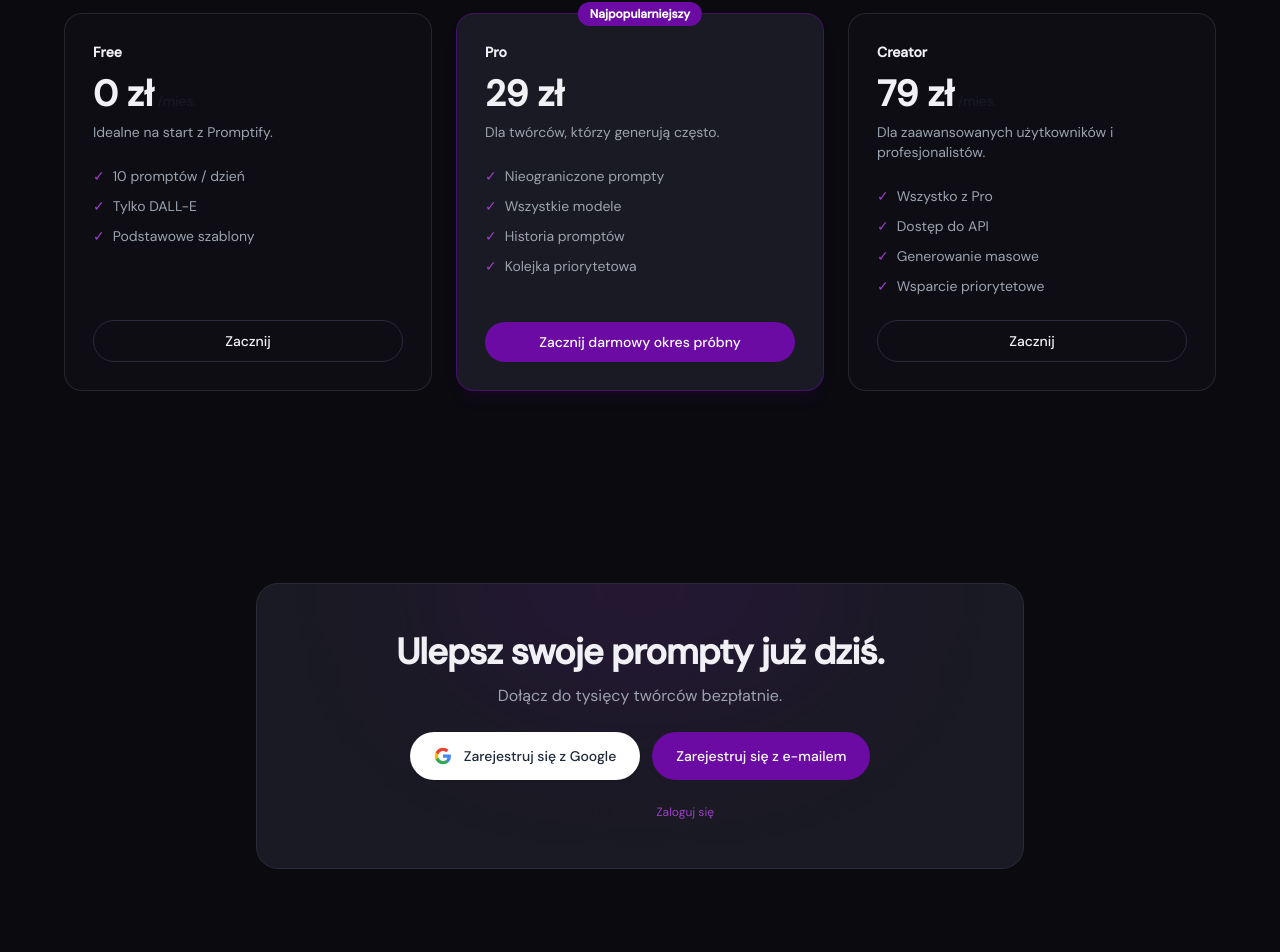
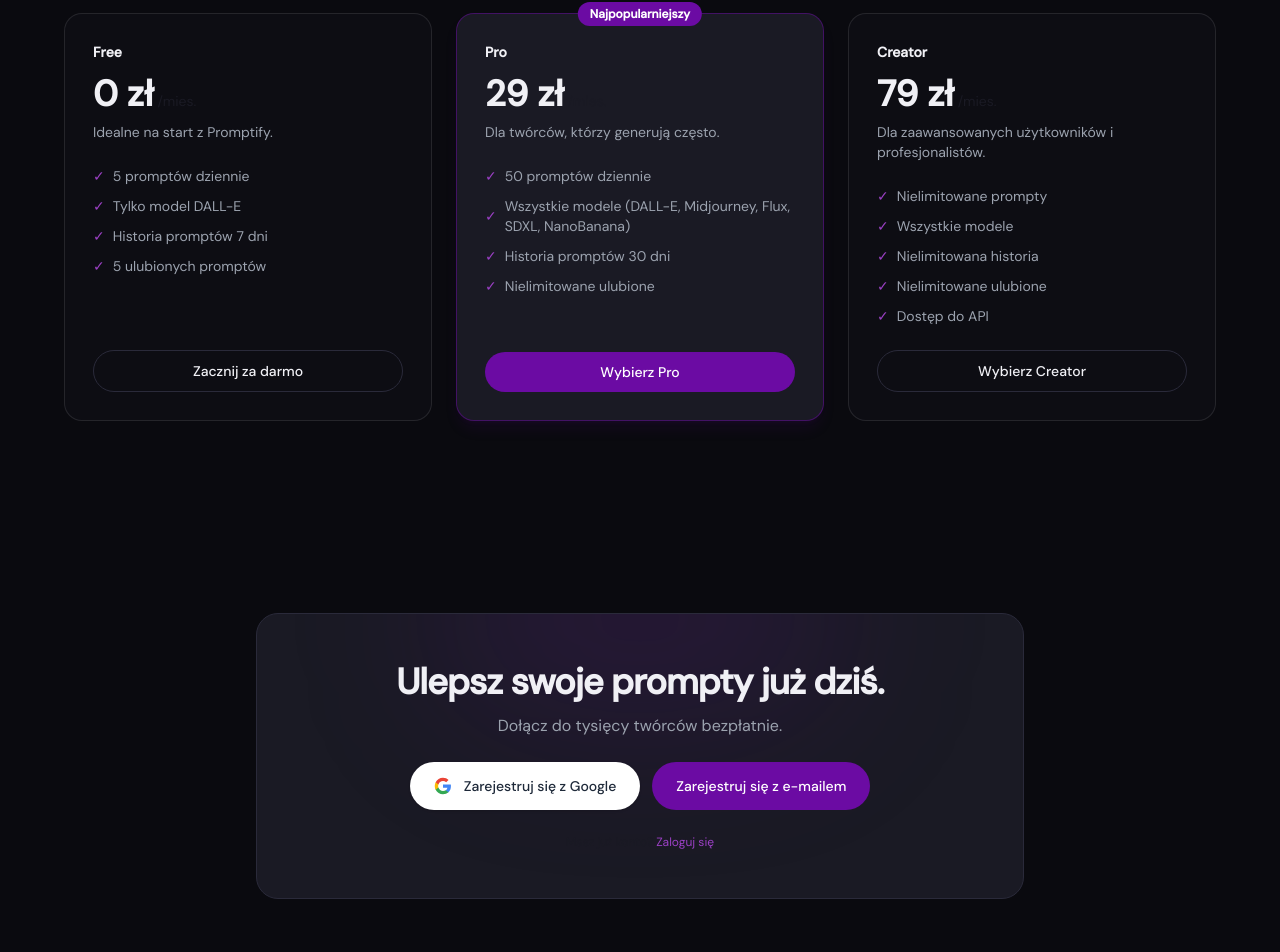
Before and after one commit to Frank2490/Promptify, a Next.js app: page / in a window 1280 px wide. Shown: the part 2135-3087 px from the top of the page. Built offline with nearby package versions, Linux system fonts and the light colour scheme; no server answers.

Commit message:
„stripe”

```diff
--- a/app/api/generate/route.ts
+++ b/app/api/generate/route.ts
@@ -16,7 +16,6 @@
   mood?: string;
   lighting?: string;
   composition?: string;
-  artistReference?: string;
 }
 
 interface GenerateResponse {
@@ -39,7 +38,7 @@
     return NextResponse.json({ error: "Invalid JSON body" }, { status: 400 });
   }
 
-  const { input, selectedModel, style, mood, lighting, composition, artistReference } = body;
+  const { input, selectedModel, style, mood, lighting, composition } = body;
 
   if (!input || typeof input !== "string" || input.trim().length === 0) {
     return NextResponse.json({ error: "Missing or empty 'input'." }, { status: 400 });
@@ -89,7 +88,7 @@
       model: "gpt-4o-mini",
       messages: [
         { role: "system", content: buildSystemPrompt(model) },
-        { role: "user", content: buildUserMessage(input, style, mood, lighting, composition, artistReference) },
+        { role: "user", content: buildUserMessage(input, style, mood, lighting, composition) },
       ],
       temperature: 0.8,
       response_format: { type: "json_object" },
--- /dev/null
+++ b/app/api/stripe/checkout/route.ts
@@ -0,0 +1,28 @@
+import { NextRequest, NextResponse } from "next/server";
+import Stripe from "stripe";
+import { createClient } from "@/lib/supabase/server";
+
+const stripe = new Stripe(process.env.STRIPE_SECRET_KEY!);
+
+export async function POST(req: NextRequest) {
+  const { priceId, plan } = await req.json();
+
+  const supabase = createClient();
+  const { data: { user } } = await supabase.auth.getUser();
+
+  if (!user) {
+    return NextResponse.json({ error: "Unauthorized" }, { status: 401 });
+  }
+
+  const session = await stripe.checkout.sessions.create({
+    mode: "subscription",
+    payment_method_types: ["card"],
+    line_items: [{ price: priceId, quantity: 1 }],
+    success_url: `${req.nextUrl.origin}/app?upgraded=true`,
+    cancel_url: `${req.nextUrl.origin}/#cennik`,
+    customer_email: user.email,
+    metadata: { userId: user.id, plan },
+  });
+
+  return NextResponse.json({ url: session.url });
+}
--- /dev/null
+++ b/app/api/stripe/webhook/route.ts
@@ -0,0 +1,38 @@
+import { NextRequest, NextResponse } from "next/server";
+import Stripe from "stripe";
+import { createClient } from "@/lib/supabase/server";
+
+const stripe = new Stripe(process.env.STRIPE_SECRET_KEY!);
+
+export async function POST(req: NextRequest) {
+  const body = await req.text();
+  const sig = req.headers.get("stripe-signature");
+  const webhookSecret = process.env.STRIPE_WEBHOOK_SECRET;
+
+  let event: Stripe.Event;
+
+  if (webhookSecret && sig) {
+    try {
+      event = stripe.webhooks.constructEvent(body, sig, webhookSecret);
+    } catch {
+      return NextResponse.json({ error: "Invalid signature" }, { status: 400 });
+    }
+  } else {
+    event = JSON.parse(body) as Stripe.Event;
+  }
+
+  if (event.type === "checkout.session.completed") {
+    const session = event.data.object as Stripe.Checkout.Session;
+    const { userId, plan } = session.metadata ?? {};
+
+    if (userId && plan) {
+      const supabase = createClient();
+      await supabase
+        .from("profiles")
+        .update({ plan })
+        .eq("id", userId);
+    }
+  }
+
+  return NextResponse.json({ received: true });
+}
--- a/app/app/profile/page.tsx
+++ b/app/app/profile/page.tsx
@@ -2,7 +2,9 @@
 
 import { useState, useEffect } from 'react'
 import { useRouter } from 'next/navigation'
+import Link from 'next/link'
 import { createClient } from '@/lib/supabase/client'
+import { getPlanConfig } from '@/lib/plans'
 
 const CARD = 'rounded-2xl border border-white/10 bg-zinc-900/60 backdrop-blur-md p-6'
 const SECTION_LABEL = 'mb-4 text-[10px] font-semibold uppercase tracking-widest text-zinc-500'
@@ -28,7 +30,7 @@
   const [avatarLetter, setAvatarLetter] = useState('?')
   const [plan, setPlan]             = useState('free')
   const [promptsUsedToday, setPromptsUsedToday] = useState(0)
-  const [dailyLimit, setDailyLimit] = useState<number | null>(10)
+  const [dailyLimit, setDailyLimit] = useState<number | null>(getPlanConfig('free').dailyLimit)
 
   // section states
   const [nameLoading, setNameLoading] = useState(false)
@@ -79,8 +81,7 @@
         setPlan(userPlan)
         const used = userData.last_reset_date < today ? 0 : (userData.prompts_used_today ?? 0)
         setPromptsUsedToday(used)
-        const limits: Record<string, number | null> = { free: 10, pro: 50, creator: null }
-        setDailyLimit(limits[userPlan] ?? 10)
+        setDailyLimit(getPlanConfig(userPlan).dailyLimit)
       }
     })
   }, [])
@@ -224,12 +225,12 @@
                 </div>
               )}
               <div className="h-px bg-zinc-800" />
-              <a
-                href="/#pricing"
+              <Link
+                href="/#cennik"
                 className="flex w-full items-center justify-center gap-2 rounded-xl bg-gradient-to-r from-purple-600 to-purple-500 py-2.5 text-sm font-semibold text-white transition-opacity hover:opacity-90"
               >
                 ✦ Ulepsz plan
-              </a>
+              </Link>
             </div>
           </section>
 
--- a/components/Sidebar.tsx
+++ b/components/Sidebar.tsx
@@ -40,7 +40,7 @@
       {/* Logo */}
       <div className="shrink-0 px-5 pt-6 pb-5">
         <Link
-          href="/app"
+          href="/"
           className="font-bold text-white text-lg tracking-tight hover:text-purple-400 transition-colors"
         >
           Promptify
@@ -103,7 +103,7 @@
           <span className="text-[10px] text-zinc-600">Plan: {planLabel}</span>
           {plan === 'free' && (
             <Link
-              href="/#pricing"
+              href="/#cennik"
               className="text-[10px] font-medium text-purple-400 hover:text-purple-300 transition-colors"
             >
               Ulepsz →
--- a/components/landing/Pricing.tsx
+++ b/components/landing/Pricing.tsx
@@ -1,6 +1,6 @@
 'use client'
 
-import { useRef } from 'react'
+import { useRef, useState } from 'react'
 import { motion, useInView, type Variants } from 'framer-motion'
 
 interface PricingTier {
@@ -11,6 +11,8 @@
   features: string[]
   cta: string
   highlighted: boolean
+  priceId?: string
+  plan?: string
 }
 
 const tiers: PricingTier[] = [
@@ -19,8 +21,13 @@
     price: '0 zł',
     period: '/mies.',
     description: 'Idealne na start z Promptify.',
-    features: ['10 promptów / dzień', 'Tylko DALL-E', 'Podstawowe szablony'],
-    cta: 'Zacznij',
+    features: [
+      '5 promptów dziennie',
+      'Tylko model DALL-E',
+      'Historia promptów 7 dni',
+      '5 ulubionych promptów',
+    ],
+    cta: 'Zacznij za darmo',
     highlighted: false,
   },
   {
@@ -28,18 +35,33 @@
     price: '29 zł',
     period: '/mies.',
     description: 'Dla twórców, którzy generują często.',
-    features: ['Nieograniczone prompty', 'Wszystkie modele', 'Historia promptów', 'Kolejka priorytetowa'],
-    cta: 'Zacznij darmowy okres próbny',
+    features: [
+      '50 promptów dziennie',
+      'Wszystkie modele (DALL-E, Midjourney, Flux, SDXL, NanoBanana)',
+      'Historia promptów 30 dni',
+      'Nielimitowane ulubione',
+    ],
+    cta: 'Wybierz Pro',
     highlighted: true,
+    priceId: process.env.NEXT_PUBLIC_STRIPE_PRO_PRICE_ID,
+    plan: 'pro',
   },
   {
     name: 'Creator',
     price: '79 zł',
     period: '/mies.',
     description: 'Dla zaawansowanych użytkowników i profesjonalistów.',
-    features: ['Wszystko z Pro', 'Dostęp do API', 'Generowanie masowe', 'Wsparcie priorytetowe'],
-    cta: 'Zacznij',
+    features: [
+      'Nielimitowane prompty',
+      'Wszystkie modele',
+      'Nielimitowana historia',
+      'Nielimitowane ulubione',
+      'Dostęp do API',
+    ],
+    cta: 'Wybierz Creator',
     highlighted: false,
+    priceId: process.env.NEXT_PUBLIC_STRIPE_CREATOR_PRICE_ID,
+    plan: 'creator',
   },
 ]
 
@@ -57,6 +79,30 @@
 export default function Pricing() {
   const ref = useRef<HTMLDivElement>(null)
   const inView = useInView(ref, { once: true, margin: '-80px' })
+  const [loadingTier, setLoadingTier] = useState<string | null>(null)
+
+  const handleCheckout = async (tier: PricingTier) => {
+    if (!tier.priceId || !tier.plan) {
+      window.location.href = '/auth'
+      return
+    }
+    setLoadingTier(tier.plan)
+    try {
+      const res = await fetch('/api/stripe/checkout', {
+        method: 'POST',
+        headers: { 'Content-Type': 'application/json' },
+        body: JSON.stringify({ priceId: tier.priceId, plan: tier.plan }),
+      })
+      if (res.status === 401) {
+        window.location.href = '/auth'
+        return
+      }
+      const { url } = await res.json()
+      if (url) window.location.href = url
+    } finally {
+      setLoadingTier(null)
+    }
+  }
 
   return (
     <section id="cennik" className="py-24 px-6">
@@ -119,16 +165,17 @@
                 ))}
               </ul>
 
-              <a
-                href="#cta"
-                className={`text-center py-2.5 px-5 rounded-full font-medium text-sm transition-colors ${
+              <button
+                onClick={() => handleCheckout(tier)}
+                disabled={loadingTier === tier.plan}
+                className={`text-center py-2.5 px-5 rounded-full font-medium text-sm transition-colors disabled:opacity-60 disabled:cursor-not-allowed ${
                   tier.highlighted
                     ? 'bg-primary text-white hover:bg-primary-hover'
                     : 'border border-border text-foreground hover:bg-surface'
                 }`}
               >
-                {tier.cta}
-              </a>
+                {loadingTier === tier.plan ? 'Przekierowanie…' : tier.cta}
+              </button>
             </motion.div>
           ))}
         </motion.div>
--- a/lib/plans.ts
+++ b/lib/plans.ts
@@ -13,7 +13,7 @@
 export const PLANS: Record<PlanId, PlanConfig> = {
   free: {
     name: 'Free',
-    dailyLimit: 10,
+    dailyLimit: 5,
     models: ['dalle3'],
     historyDays: 7,
     favoritesLimit: 5,
--- a/lib/promptBuilder.ts
+++ b/lib/promptBuilder.ts
@@ -86,8 +86,7 @@
   style?: string,
   mood?: string,
   lighting?: string,
-  composition?: string,
-  artistReference?: string
+  composition?: string
 ): string {
   let message = `Enhance the following idea into image prompts:\n\n"${input}"`;
 
@@ -101,9 +100,5 @@
     message += `\n\nSelected parameters (incorporate all of these):\n${extras.join("\n")}`;
   }
 
-  if (artistReference) {
-    message += `\n\nArtist reference: ${artistReference} — incorporate their visual style, color palette, and compositional approach`;
-  }
-
   return message;
 }
--- a/package.json
+++ b/package.json
@@ -9,6 +9,7 @@
     "lint": "next lint"
   },
   "dependencies": {
+    "@stripe/stripe-js": "^9.7.0",
     "@supabase/ssr": "^0.10.3",
     "@supabase/supabase-js": "^2.106.2",
     "@tabler/icons-react": "^3.44.0",
@@ -24,6 +25,7 @@
     "react": "^18.3.1",
     "react-dom": "^18.3.1",
     "shadcn": "^4.10.0",
+    "stripe": "^22.2.0",
     "tailwind-merge": "^3.6.0",
     "three": "^0.184.0",
     "tw-animate-css": "^1.4.0"
```
Also changed, not shown: app/app/page.tsx (+29 -27 lines), components/landing/CTASection.tsx (+37 -1 lines), components/landing/Navbar.tsx (+59 -0 lines), 2 other files (tests, documents, lock files or other folders).
